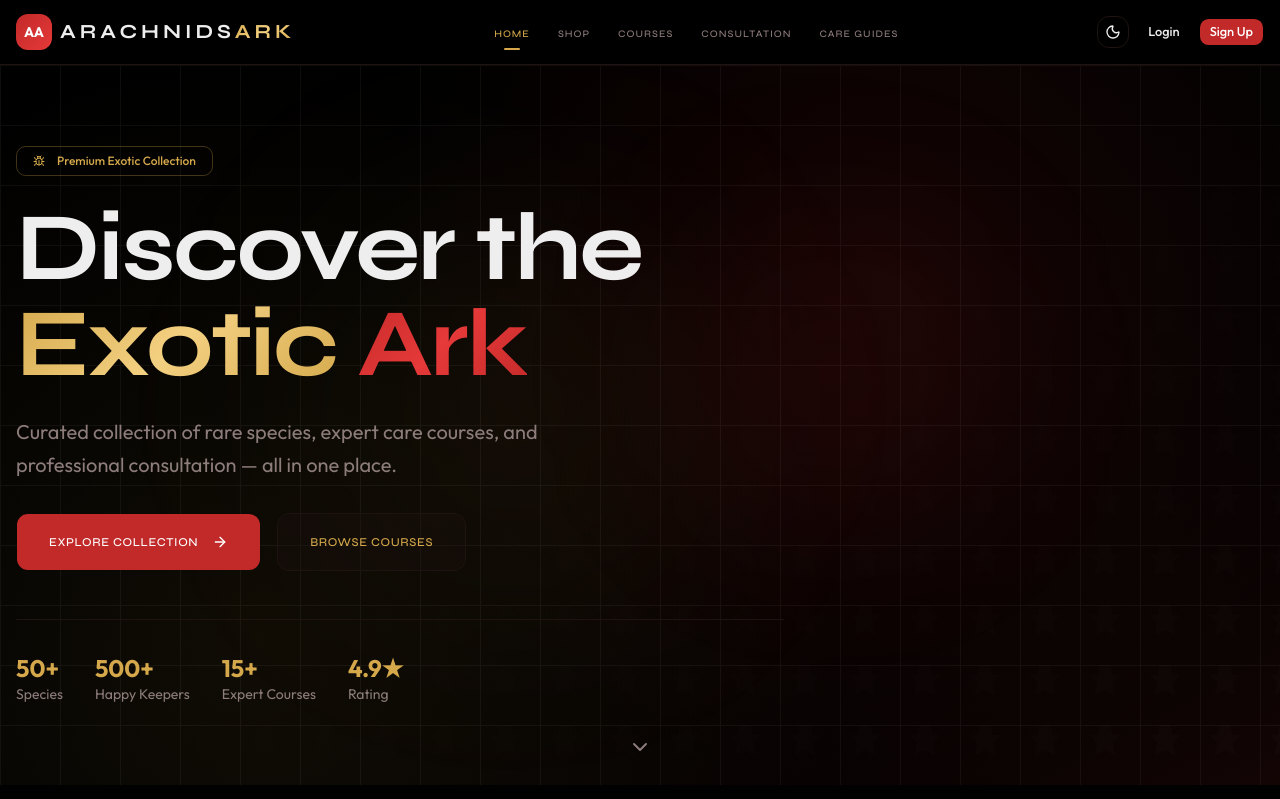
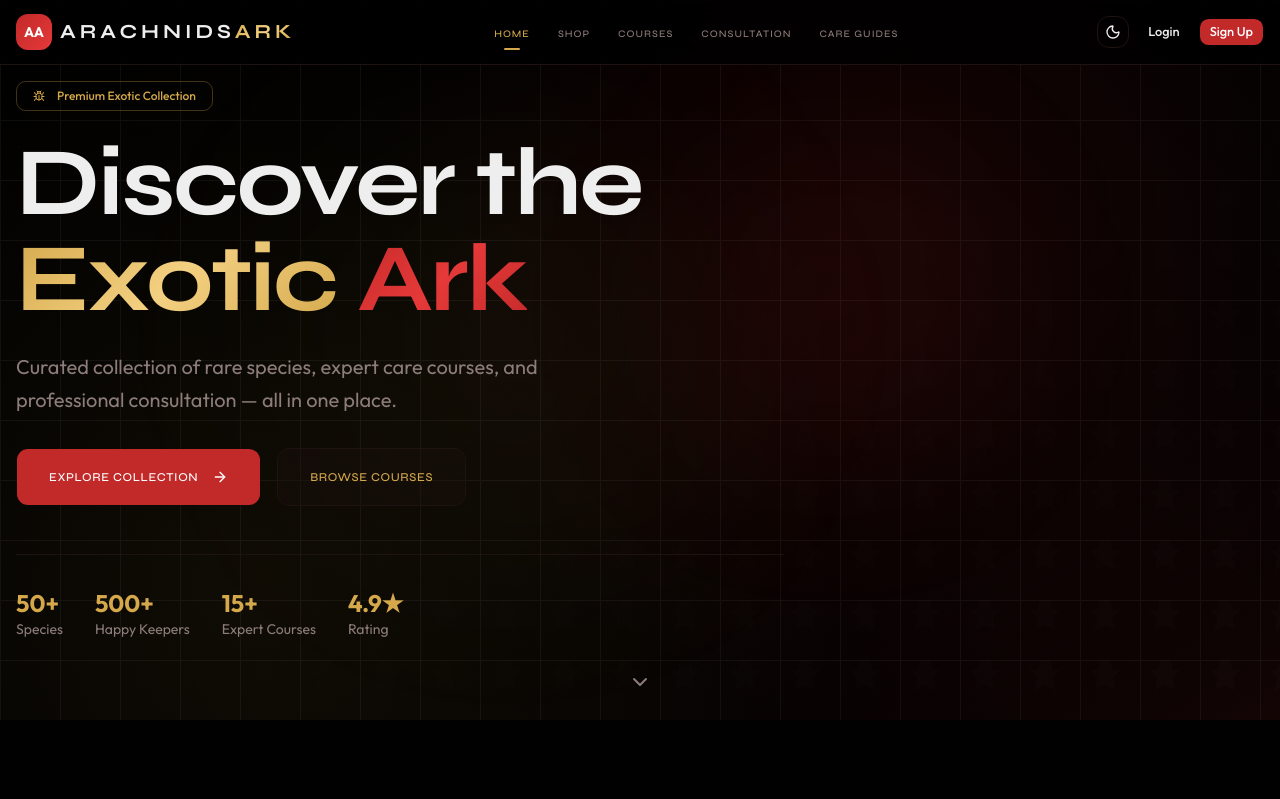
Before and after one commit to Bala-Sai-Teja-Singh/arachnids-ark, a Next.js app: page / in a window 1280 px wide. Shown: the top 799 px of the page. Built offline with nearby package versions, Linux system fonts and the light colour scheme.

Commit message:
fix/navbar hiding issue fixed

```diff
--- a/src/app/(user)/layout.tsx
+++ b/src/app/(user)/layout.tsx
@@ -6,7 +6,7 @@ import { MobileNav } from '@/components/layout/mobile-nav';
 
 export default function UserLayout({ children }: { children: React.ReactNode }) {
   return (
-    <div className="flex flex-col min-h-screen pb-24 md:pb-0">
+    <div className="flex flex-col min-h-screen pt-16 pb-24 md:pt-0 md:pb-0">
       <Navbar />
       <main className="flex-1">
         {children}
--- a/src/app/globals.css
+++ b/src/app/globals.css
@@ -142,13 +142,13 @@
     @apply border-border outline-ring/50;
   }
   body {
-    @apply bg-background text-foreground font-sans min-h-screen flex flex-col overflow-x-hidden;
+    @apply bg-background text-foreground font-sans min-h-screen flex flex-col;
   }
   h1, h2, h3, h4, h5, h6 {
     @apply font-heading tracking-tight;
   }
   html {
-    @apply scroll-smooth h-full overflow-x-hidden;
+    @apply scroll-smooth h-full;
   }
 }
 
--- a/src/components/layout/navbar.tsx
+++ b/src/components/layout/navbar.tsx
@@ -42,7 +42,7 @@ export function Navbar() {
 
   return (
     <header
-      className="sticky top-0 z-[100] w-full bg-background/80 backdrop-blur-md border-b border-border transition-all"
+      className="fixed top-0 left-0 right-0 z-[100] w-full bg-background/80 backdrop-blur-md border-b border-border transition-all"
     >
       <div className="container mx-auto flex h-16 items-center justify-between px-4">
         {/* Logo */}
```
